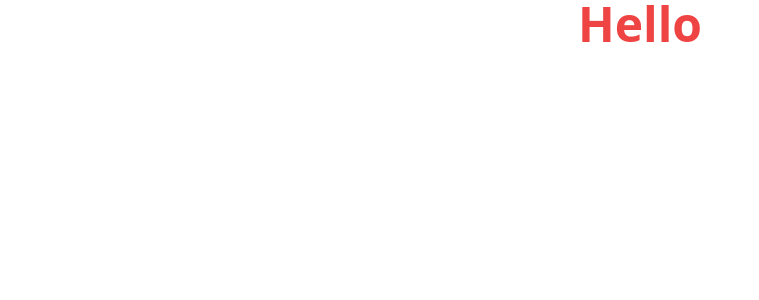
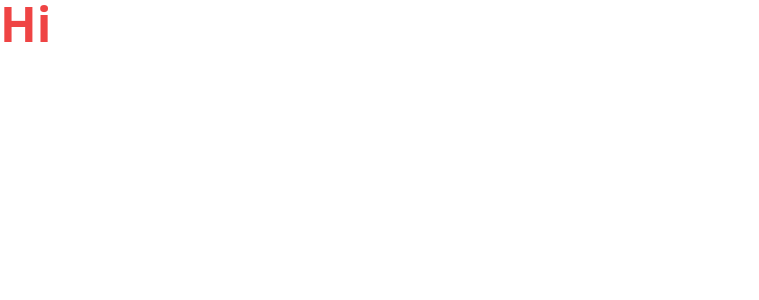
Before and after one commit to enayetsyl/GitHubProfileFinder, a React (Vite) app: page / in a window 1280 px wide. Shown: the top 300 px of the page, without its empty margins (0-759 px from the left). Built offline with nearby package versions, Linux system fonts and the light colour scheme.

Commit message:
route setup done

```diff
--- a/src/App.tsx
+++ b/src/App.tsx
@@ -1,12 +1,25 @@
+import {  Navigate, Route,  Routes } from "react-router-dom"
+import { NewNote } from "./constants"
 
 
 function App() {
 
 
   return (
-   <>
-   <h1 className='text-center text-5xl font-bold text-red-500'>Hello </h1>
-   </>
+
+  <div className="container">
+    <Routes>
+    <Route path='/' element={<h1 className="font-bold text-5xl text-red-500">Hi</h1>}/>
+    <Route path='/new' element={<NewNote />}/>
+    <Route path="/:id">
+      <Route index element={<h1>Show</h1>}/>
+      <Route path="edit" element={<h1>Edit</h1>}/>
+
+    </Route>
+    <Route path='*' element={<Navigate to='/'/>}/>
+  </Routes>
+  </div>
+
   )
 }
 
--- /dev/null
+++ b/src/constants/index.ts
@@ -0,0 +1 @@
+export { default as NewNote} from "../pages/NewNote"
--- a/src/main.tsx
+++ b/src/main.tsx
@@ -1,10 +1,13 @@
 import React from 'react'
 import ReactDOM from 'react-dom/client'
-import App from './App.tsx'
+import App from './App'
 import './index.css'
+import { BrowserRouter } from 'react-router-dom'
 
 ReactDOM.createRoot(document.getElementById('root')!).render(
   <React.StrictMode>
+    <BrowserRouter>
     <App />
+    </BrowserRouter>
   </React.StrictMode>,
 )
--- /dev/null
+++ b/src/pages/NewNote.tsx
@@ -0,0 +1,10 @@
+
+type Props = {}
+
+const NewNote = (props: Props) => {
+  return (
+    <div>NewNote</div>
+  )
+}
+
+export default NewNote
```
Also changed, not shown: src/types/index.ts (added).
